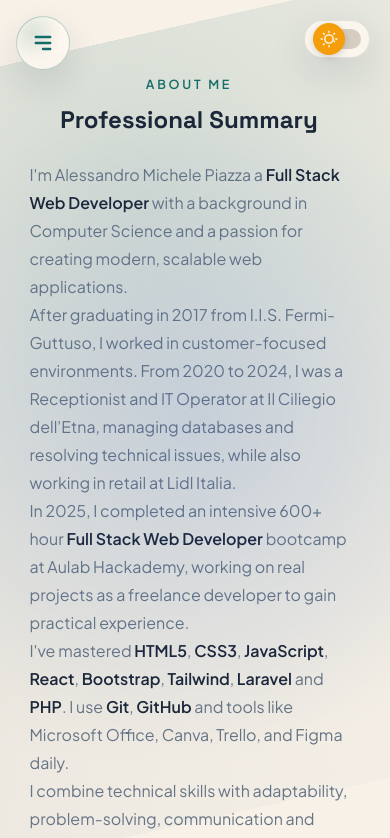
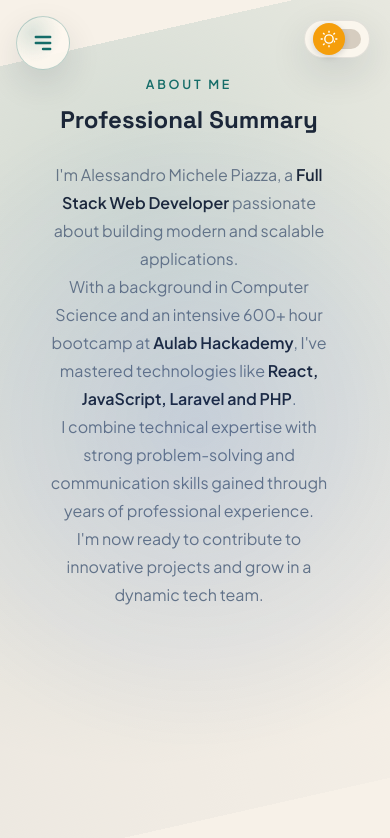
Before and after one commit to Alessandro-Michele-Piazza/Alessandro-Michele-Piazza.github.io, a React (Vite) app: page / in a window 390 px wide. Shown: the top 838 px of the page. Built offline with nearby package versions, Linux system fonts and the light colour scheme.

Commit message:
ridotto testo

```diff
--- a/src/views/Homepage.jsx
+++ b/src/views/Homepage.jsx
@@ -34,7 +34,7 @@ import {
 export default function Homepage() {
   return (
     <>
-      <section className="homepage__summary d-flex flex-column align-items-center justify-content-center">
+      <section className="homepage__summary d-none d-md-flex flex-column align-items-center justify-content-center">
         <article id="presentazione" className="homepage__summary-card">
           <div
             className="homepage__summary-intro"
@@ -126,6 +126,70 @@ export default function Homepage() {
           >
             I'm seeking a full-time position to grow professionally and
             contribute to innovative web development projects.
+          </p>
+        </article>
+      </section>
+
+      <section className="homepage__summary d-flex d-md-none flex-column align-items-center justify-content-center px-3">
+        <article id="presentazione-mobile" className="homepage__summary-card">
+          <div
+            className="homepage__summary-intro text-center"
+            data-aos="fade-up"
+            data-aos-duration="600"
+          >
+            <span className="homepage__summary-eyebrow">About me</span>
+            <h2 className="homepage__summary-title">Professional Summary</h2>
+          </div>
+
+          <p
+            className="scitta_presentazione text-center"
+            data-aos="fade-up"
+            data-aos-duration="600"
+            data-aos-delay="100"
+          >
+            I'm Alessandro Michele Piazza, a
+            <strong className="scritta-bianca">
+              {" "}
+              Full Stack Web Developer{" "}
+            </strong>
+            passionate about building modern and scalable applications.
+          </p>
+
+          <p
+            className="scitta_presentazione text-center"
+            data-aos="fade-up"
+            data-aos-duration="600"
+            data-aos-delay="200"
+          >
+            With a background in Computer Science and an intensive 600+ hour
+            bootcamp at
+            <strong className="scritta-bianca"> Aulab Hackademy</strong>, I've
+            mastered technologies like{" "}
+            <strong className="scritta-bianca">
+              React, JavaScript, Laravel and PHP
+            </strong>
+            .
+          </p>
+
+          <p
+            className="scitta_presentazione text-center"
+            data-aos="fade-up"
+            data-aos-duration="600"
+            data-aos-delay="300"
+          >
+            I combine technical expertise with strong problem-solving and
+            communication skills gained through years of professional
+            experience.
+          </p>
+
+          <p
+            className="scitta_presentazione text-center"
+            data-aos="fade-up"
+            data-aos-duration="600"
+            data-aos-delay="400"
+          >
+            I'm now ready to contribute to innovative projects and grow in a
+            dynamic tech team.
           </p>
         </article>
       </section>
```
